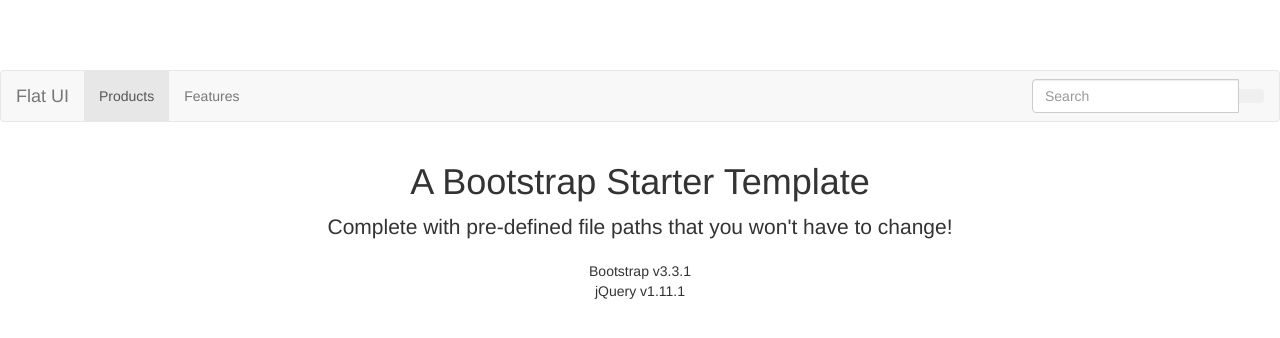
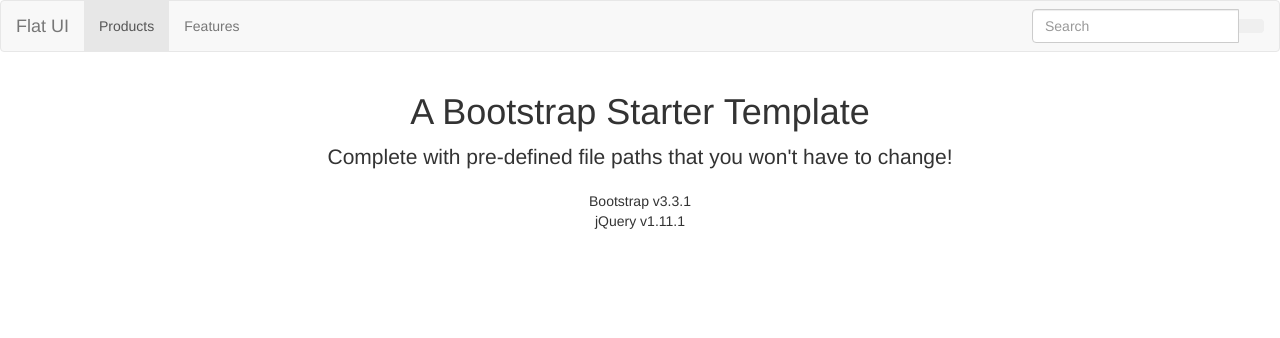
Before and after one commit to BarryMaloneWeb/BarryMaloneWeb.github.io, a website: page Demo2/index.html in a window 1280 px wide. Drawn offline with Linux system fonts and the light colour scheme; files that its build step writes are made by us from their sources.

Commit message:
updated index

```diff
--- a/Demo2/index.html
+++ b/Demo2/index.html
@@ -15,12 +15,6 @@
     <link href="css/bootstrap.min.css" rel="stylesheet">
 
     <!-- Custom CSS -->
-    <style>
-    body {
-        padding-top: 70px;
-        /* Required padding for .navbar-fixed-top. Remove if using .navbar-static-top. Change if height of navigation changes. */
-    }
-    </style>
 
     <!-- HTML5 Shim and Respond.js IE8 support of HTML5 elements and media queries -->
     <!-- WARNING: Respond.js doesn't work if you view the page via file:// -->
```
